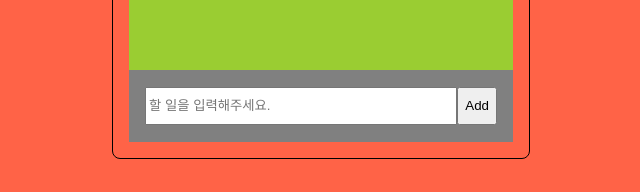
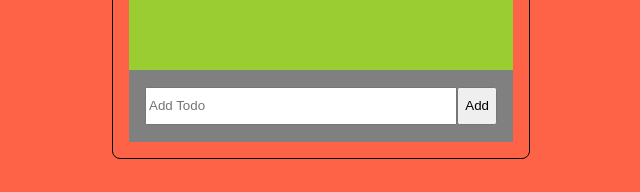
Before and after one commit to JaydenLee1116/todo-app, a React (Create React App) app: page / in a window 1280 px wide. Shown: the part 498-690 px from the top of the page, without its empty margins (319-959 px from the left). Built offline with nearby package versions, Linux system fonts and the light colour scheme.

Commit message:
feat: Add uuid

```diff
--- a/package.json
+++ b/package.json
@@ -15,6 +15,7 @@
     "react-icons": "^4.8.0",
     "react-scripts": "5.0.1",
     "typescript": "^4.9.5",
+    "uuid": "^9.0.0",
     "web-vitals": "^2.1.4"
   },
   "scripts": {
@@ -45,6 +46,7 @@
     ]
   },
   "devDependencies": {
+    "@types/uuid": "^9.0.1",
     "@typescript-eslint/eslint-plugin": "^5.59.2",
     "@typescript-eslint/parser": "^5.59.2",
     "eslint": "^8.39.0",
--- a/src/components/Container.tsx
+++ b/src/components/Container.tsx
@@ -1,18 +1,24 @@
 import styles from '../styles/Container.module.css';
-import { useState } from 'react';
+import { useEffect, useState } from 'react';
 import Header from './Header';
 import Main from './Main';
 import Footer from './Footer';
 import { Todo } from '../types/interfaces';
+import { v4 as uuidv4 } from 'uuid';
+export default function Container() {
+  useEffect(() => localStorage.setItem('todos', JSON.stringify([])), []);
+  const initialTodos = [
+    { id: uuidv4(), title: '6시 기상', isComplete: false },
+    { id: uuidv4(), title: '헬스', isComplete: false },
+    { id: uuidv4(), title: '강의듣기', isComplete: false },
+    { id: uuidv4(), title: '일찍 자기', isComplete: false },
+  ];
 
-export default function Container() {
-  const initialTodos = [
-    { title: '6시 기상', isComplete: false },
-    { title: '헬스', isComplete: false },
-    { title: '강의듣기', isComplete: false },
-    { title: '일찍 자기', isComplete: false },
-  ];
-  const [todos, setTodos] = useState<Todo[]>(initialTodos);
+  const [todos, setTodos] = useState<Todo[]>(
+    localStorage.getItem('todos')
+      ? JSON.parse(localStorage.getItem('todos') as string)
+      : initialTodos,
+  );
   return (
     <div className={styles.container}>
       <Header />
--- a/src/components/InputItem.tsx
+++ b/src/components/InputItem.tsx
@@ -1,6 +1,7 @@
 import { useRef, useState } from 'react';
 import styles from '../styles/InputItem.module.css';
 import { Todo } from '../types/interfaces';
+import { v4 as uuidv4 } from 'uuid';
 
 interface InputItemProps {
   setTodos: React.Dispatch<React.SetStateAction<Todo[]>>;
@@ -8,21 +9,34 @@ interface InputItemProps {
 export default function InputItem({ setTodos }: InputItemProps) {
   const [inputText, setInputText] = useState('');
   const handleInput = (e: React.ChangeEvent<HTMLInputElement>) => {
-    setInputText(e.target.value);
+    const value = e.target.value;
+    setInputText(value);
   };
   const handleAdd = () => {
-    setTodos((prev) => [...prev, { title: inputText, isComplete: false }]);
+    if (!inputText.trim()) return;
+    setTodos((prev) => [
+      ...prev,
+      { id: uuidv4(), title: inputText, isComplete: false },
+    ]);
     setInputText('');
   };
   const inputRef = useRef<HTMLInputElement>(null);
   return (
-    <div className={styles['input-item']}>
+    <form
+      className={styles['input-item']}
+      onSubmit={(e) => {
+        e.preventDefault();
+        handleAdd();
+        (inputRef.current as HTMLInputElement).focus();
+      }}
+    >
       <input
         type="text"
-        placeholder="할 일을 입력해주세요."
+        placeholder="Add Todo"
         value={inputText}
         onChange={handleInput}
         onKeyDown={(e) => {
+          if (e.nativeEvent.isComposing) return;
           if (e.key === 'Enter') {
             handleAdd();
             (inputRef.current as HTMLInputElement).focus();
@@ -30,14 +44,7 @@ export default function InputItem({ setTodos }: InputItemProps) {
         }}
         ref={inputRef}
       />
-      <button
-        onClick={() => {
-          handleAdd();
-          (inputRef.current as HTMLInputElement).focus();
-        }}
-      >
-        Add
-      </button>
-    </div>
+      <button>Add</button>
+    </form>
   );
 }
--- a/src/components/Item.tsx
+++ b/src/components/Item.tsx
@@ -3,35 +3,45 @@ import { MdDeleteOutline } from 'react-icons/md';
 import { Todo } from '../types/interfaces';
 
 interface ItemProps {
-  id: number;
   todo: Todo;
   setTodos: React.Dispatch<React.SetStateAction<Todo[]>>;
 }
 
-export default function Item({ id, todo, setTodos }: ItemProps) {
+export default function Item({ todo, setTodos }: ItemProps) {
   const handleComplete = () => {
-    setTodos((prev) =>
-      prev.map((todo, index) =>
-        index === id
-          ? { title: todo.title, isComplete: !todo.isComplete }
-          : todo,
-      ),
+    setTodos((prevTodos) =>
+      prevTodos.map((prevTodo) => {
+        if (prevTodo.id === todo.id) {
+          return { ...prevTodo, isComplete: !prevTodo.isComplete };
+        }
+        return prevTodo;
+      }),
     );
   };
+  // setTodos((prev) =>
+  //   prev.map((todo, index) =>
+  //     index === id
+  //       ? { title: todo.title, isComplete: !todo.isComplete }
+  //       : todo,
+  //   ),
+  // );
+  // };
 
   const handleDelete = () => {
-    setTodos((prev) => prev.filter((_, index) => index !== id));
+    setTodos((prevTodos) =>
+      prevTodos.filter((prevTodo) => prevTodo.id !== todo.id),
+    );
   };
 
   return (
     <li className={styles.item}>
       <input
-        id={`check-${id}`}
+        id={`check-${todo.id}`}
         type="checkbox"
         checked={todo.isComplete}
         onChange={handleComplete}
       />
-      <label htmlFor={`check-${id}`}>{todo.title}</label>
+      <label htmlFor={`check-${todo.id}`}>{todo.title}</label>
       <button onClick={handleDelete}>
         <MdDeleteOutline />
       </button>
--- a/src/components/Main.tsx
+++ b/src/components/Main.tsx
@@ -10,8 +10,8 @@ export default function Main({ todos, setTodos }: MainProps) {
   return (
     <div className={styles.main}>
       <ul>
-        {todos.map((todo, index) => (
-          <Item key={index} id={index} todo={todo} setTodos={setTodos} />
+        {todos.map((todo) => (
+          <Item key={todo.id} todo={todo} setTodos={setTodos} />
         ))}
       </ul>
     </div>
--- a/src/types/interfaces.ts
+++ b/src/types/interfaces.ts
@@ -1,4 +1,5 @@
 export interface Todo {
+  id: string;
   title: string;
   isComplete: boolean;
 }
```
Also changed, not shown: 1 other file (tests, documents, lock files or other folders).
